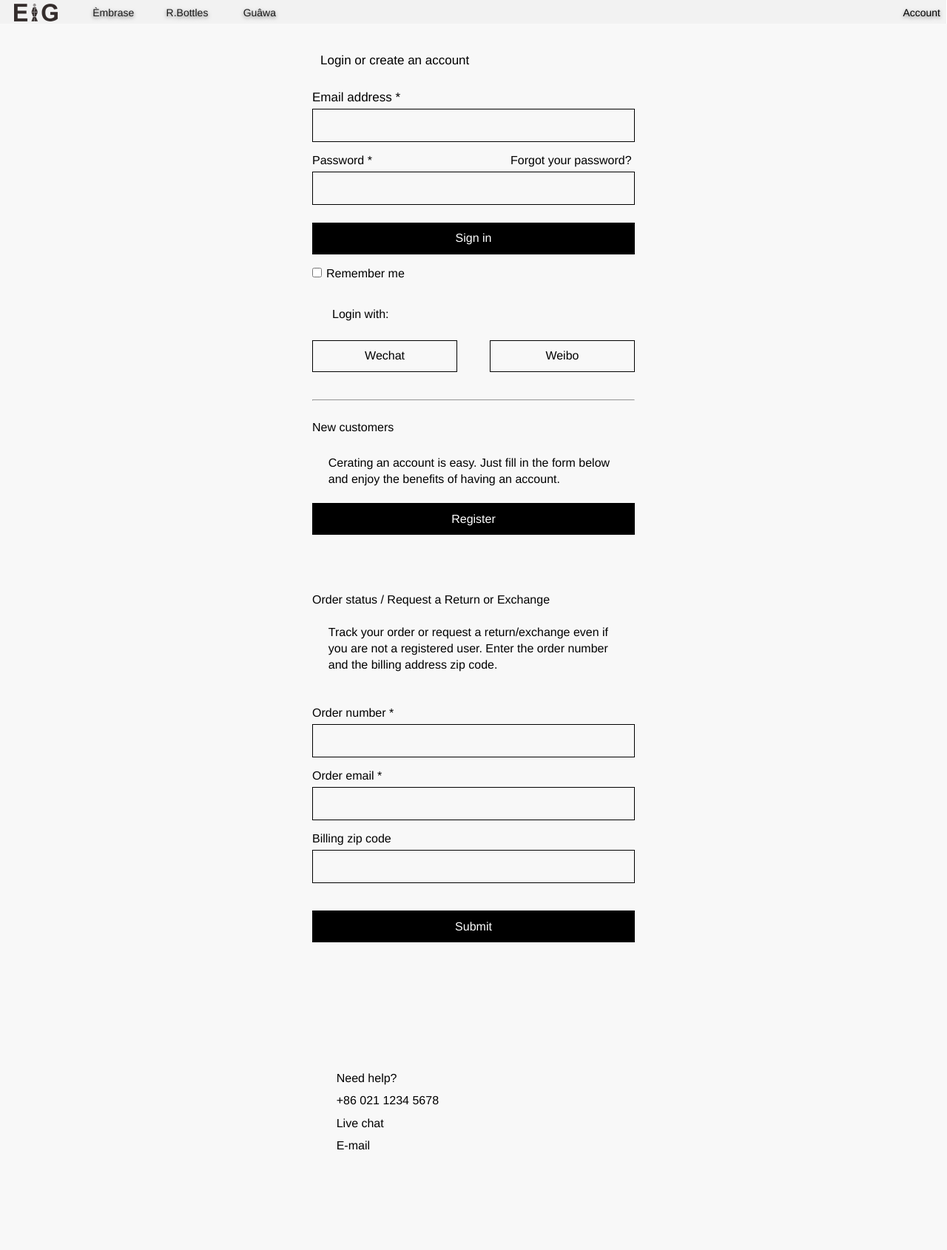
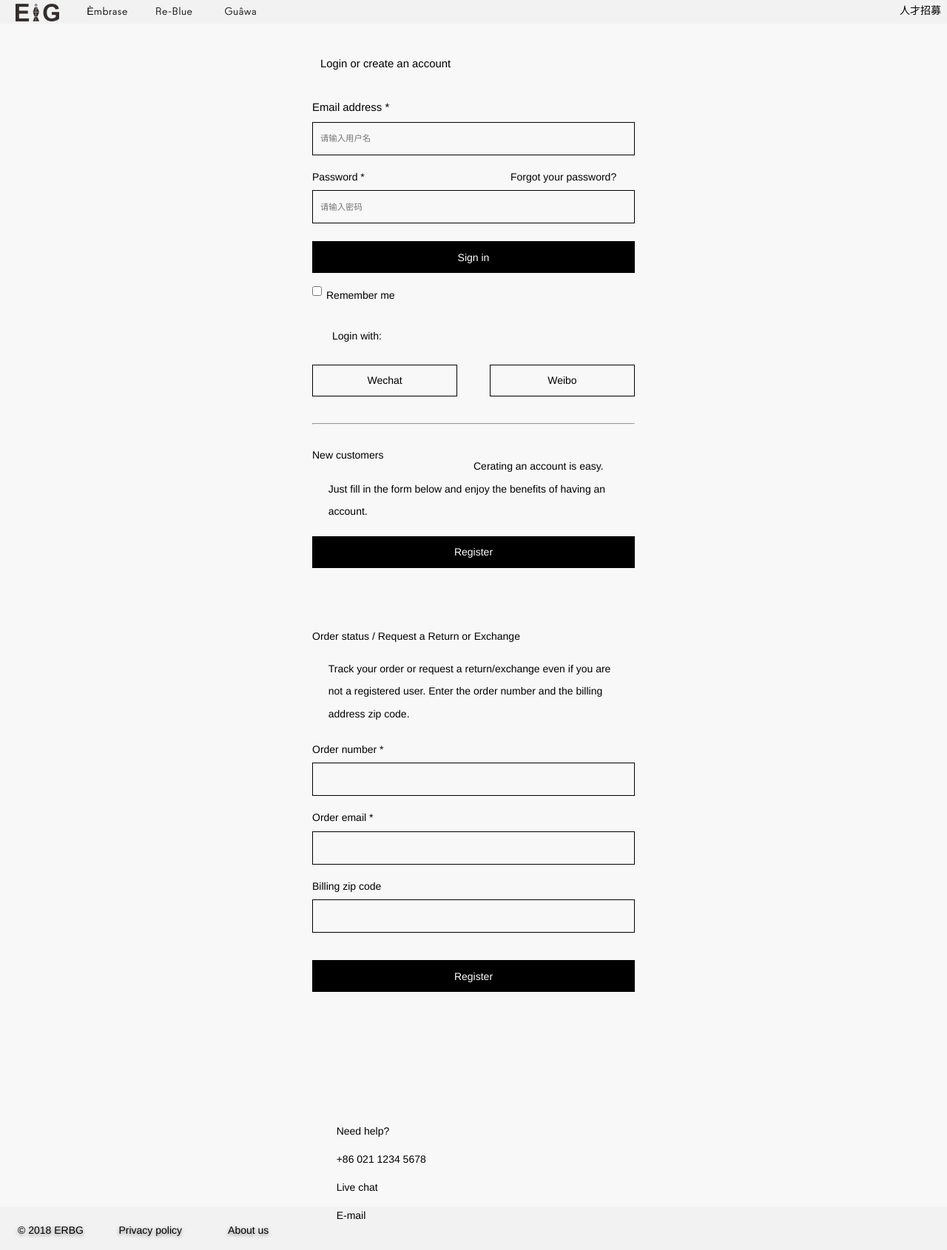
Before and after one commit to hsw625728/ERBG, a PHP site: page /login.html in a window 1280 px wide. Shown: the whole page at 74% size. Before the commit the page ends 1555 px from the top, so only its background shows below. Run offline with PHP 8.4, Linux system fonts and the light colour scheme; some libraries are stand-ins or nearby versions.

Commit message:
注册登录页面和功能制作完毕。

```diff
--- a/css/footer.css
+++ b/css/footer.css
@@ -4,7 +4,7 @@ body {
   color: rgb(0, 0, 0);
 }
 
-.container {
+.footer_container {
   position: relative;
   float: right;
   height: 58px;
--- a/css/login.css
+++ b/css/login.css
@@ -1,4 +1,4 @@
-body {
+_button-1body {
   background-color: rgb(255, 255, 255);
   font: 400 1em/1.38 Helvetica;
   color: rgb(0, 0, 0);
--- a/login.html
+++ b/login.html
@@ -1,134 +1,47 @@
 <!doctype html>
 <html>
 <head>
-  <meta charset="utf-8">
-  <meta name="viewport" content="initial-scale=1.0">
+  <meta charset="UTF-8">
+  <meta http-equiv="X-UA-Compatible" content="IE=edge">
+  <meta name="viewport" content="width=device-width, initial-scale=1">
+  <!-- 上述3个meta标签*必须*放在最前面，任何其他内容都*必须*跟随其后！ -->
+  <meta name="description" content="">
+  <meta name="author" content="ERBG">
   <title>login</title>
+  <link rel="icon" href="../../favicon.ico">
   <link rel="stylesheet" href="css/standardize.css">
-  <link rel="stylesheet" href="css/login-grid.css">
+  <link rel="stylesheet" href="css/header.css">
+  <link rel="stylesheet" href="css/footer.css">
+  <link rel="stylesheet" href="css/fonts.min.css">
   <link rel="stylesheet" href="css/login.css">
-  <style>
-/*
-*修改说明：
-*修改按钮间距：.radio-check->width
-*修改按钮大小：.radio-check-color->width,height
-*修改按钮形状：.radio-check-color->border-radius
-*修改按钮选择边框大小：.radio-check > labe ->left,top  和 .radio-check > label:before->width,height,border
-*/
-.radio-check {
-    position: float;
-	float:left;
-	margin:3px;
-	top:0px;
-	left:0px;
-	//按钮宽度调节选择这里
-	width:12.5%;
-}
-.radio-check-color {
-	position:float;
-	float:left;
-    left: 0px;
-    top: 0px;
-	width:20px;
-	height:20px;
-	border-radius:50%;
-}
-.radio-check > input {
-	margin:0;
-    position:float;
-	float:left;
-    left: 0px;
-    top: 0;
-    width: 0px;
-    height:0px;
-    opacity: 0;
-}
-.radio-check > label {
-    position: relative;
-	//float:left;
-    left: -23px;
-    top: -3px;
-	width:0px;
-	height:0px;
-    line-height: 0px;
-}
-.radio-check > label:before {
-    content: '';
-    position: relative;
-	//float:left;
-    left: 0px;
-    top: 0px;
-    display: inline-block;
-    width: 22px;
-    height: 22px;
-    border-radius: 50%;
-    border: 2px solid #ddd;
-    transition: all 0.3s ease;
-    -webkit-transition: all 0.3s ease;
-    -moz-transition: all 0.3s ease;
-}
-/*
-.radio-check > label:after {
-    content: '';
-    position: relative;
-	//float:left;
-    left: 0px;
-    top: 0px;
-    display: inline-block;
-    width: 20px;
-    height: 20px;
-    border-radius: 50%;
-    //margin-top: 6px;
-    //margin-left: 6px;
-    transition: all 0.3s ease;
-    -webkit-transition: all 0.3s ease;
-    -moz-transition: all 0.3s ease;
-}
-*/
-.radio-check input[type='radio']:checked + label:before {
-    border-color: #000000;
-}
-.radio-check input[type='radio']:checked + label:after {
-    //background: #000000;
-}
 
-</style>
+  <script src="http://ajax.aspnetcdn.com/ajax/jQuery/jquery-1.8.0.js"></script>
+  <srcipt src="../js/login.js"></srcipt>
+  <script>
+      $(document).ready(function(){
+          $('#header').load('header.html');
+          $('#footer').load('footer.html');
+      })
+  </script>
+
 </head>
 <body class="body page-login clearfix">
-  <div class="container container-1 clearfix">
-    <div class="container container-2 clearfix">
-      <div class="element _element"></div>
-    </div>
-    <div class="container container-3 clearfix">
-      <div class="element element-2 clearfix">
-        <p class="text text-1">Ѐmbrase</p>
-      </div>
-      <div class="element element-3 clearfix">
-        <p class="text text-2">R.Bottles</p>
-      </div>
-      <div class="element element-4 clearfix">
-        <p class="text text-3">Guâwa</p>
-      </div>
-    </div>
-    <div class="container container-4 clearfix">
-      <div class="element element-5 clearfix">
-        <p class="text text-4">Account</p>
-      </div>
-    </div>
-  </div>
+<div id="header" class="nav_container clearfix"></div>
   <div class="container container-5 clearfix">
     <div class="container container-6 clearfix">
       <p class="text text-5">Login or create an account</p>
+      <form action="http://mengyoutu.cn/erbg/login.php" method="POST" name="loginform" onsubmit="return init();">
         <p class="text text-6">Email address *</p>
-      <input class="_input" type="text">
+        <input class="_input" type="text" name="username" placeholder="请输入用户名">
         <p class="text text-7">Password *</p>
         <p class="text text-8">Forgot your password?</p>
-      <input class="_input" type="text">
-      <button class="_button _button-1">Sign in</button>
+        <input class="_input" type="password" name="password" placeholder="请输入密码">
+        <input class="_button _button-1" type="submit" value="Sign in" name="loginsubmit"></input>
         <label class="checkbox-label clearfix">
-        <input class="checkbox" type="checkbox">
+          <input class="checkbox" type="checkbox" name="rememberme">
           <span class="point-text">Remember me</span>
         </label>
+      </form>
       <p class="text text-9">Login with:</p>
       <button class="_button _button-2">Wechat</button>
       <button class="_button _button-3">Weibo</button>
@@ -139,13 +52,15 @@
       <div class="wrapper wrapper-2"><hr /></div>
       <p class="text text-12">Order status / Request a Return or Exchange</p>
       <p class="text text-13">Track your order or&nbsp;request a return/exchange even if you are not a registered user. Enter the order number and the billing address zip code.</p>
+      <form action="http://mengyoutu.cn/erbg/register.php" method="POST">
         <p class="text text-14">Order number *</p>
-      <input class="_input" type="text">
+        <input class="_input" type="text" name="username">
         <p class="text text-15">Order email *</p>
-      <input class="_input" type="text">
+        <input class="_input" type="text" name="password">
         <p class="text text-16">Billing zip code</p>
-      <input class="_input" type="text">
-      <button class="_button _button-5">Submit</button>
+        <input class="_input" type="text" name="confirm">
+        <input class="_button _button-5" type="submit" value="Register" name="registersubmit"></input>
+      </form>
       <div class="wrapper wrapper-3"><hr /></div>
       <div class="container container-7 clearfix">
         <p class="text text-17">Need help?</p>
@@ -155,5 +70,6 @@
       </div>
     </div>
   </div>
+<div id="footer" class="footer_container clearfix"></div>
 </body>
 </html>
```
Also changed, not shown: DB/user.sql (added, +10 -0 lines), js/login.js (added, +14 -0 lines), login.php (added, +38 -0 lines), register.php (added, +67 -0 lines). Lines whose indentation alone changed are shown as unchanged.
